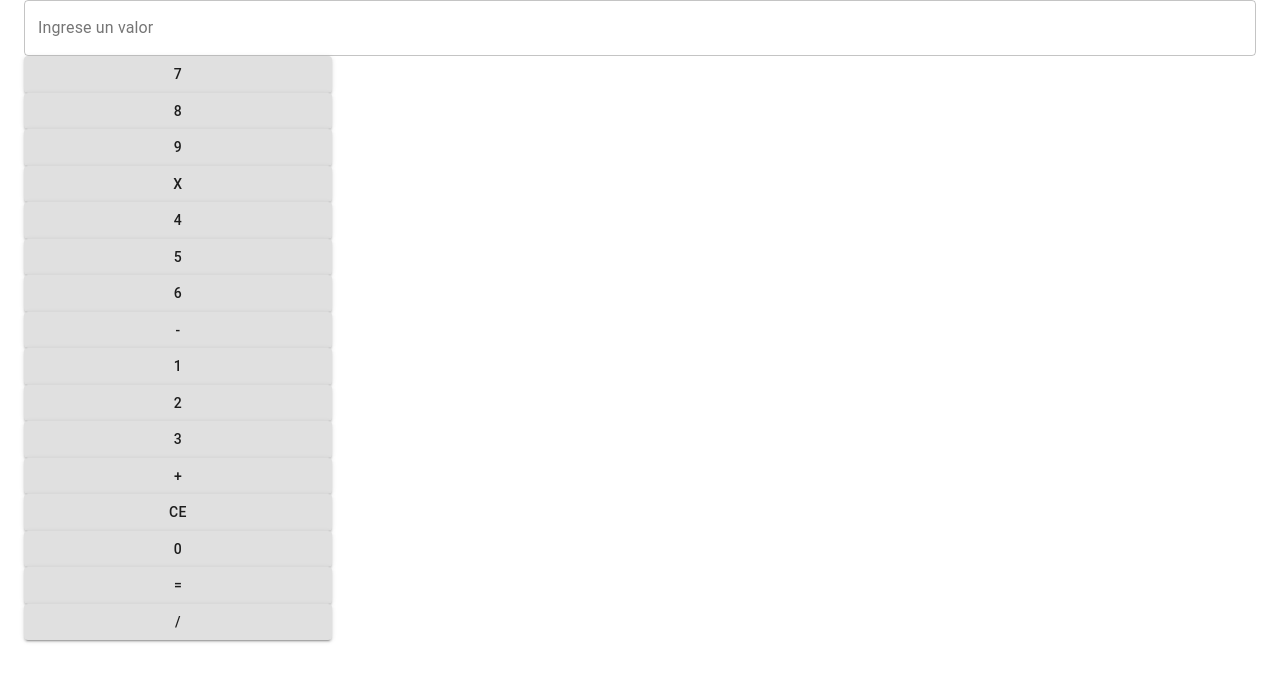
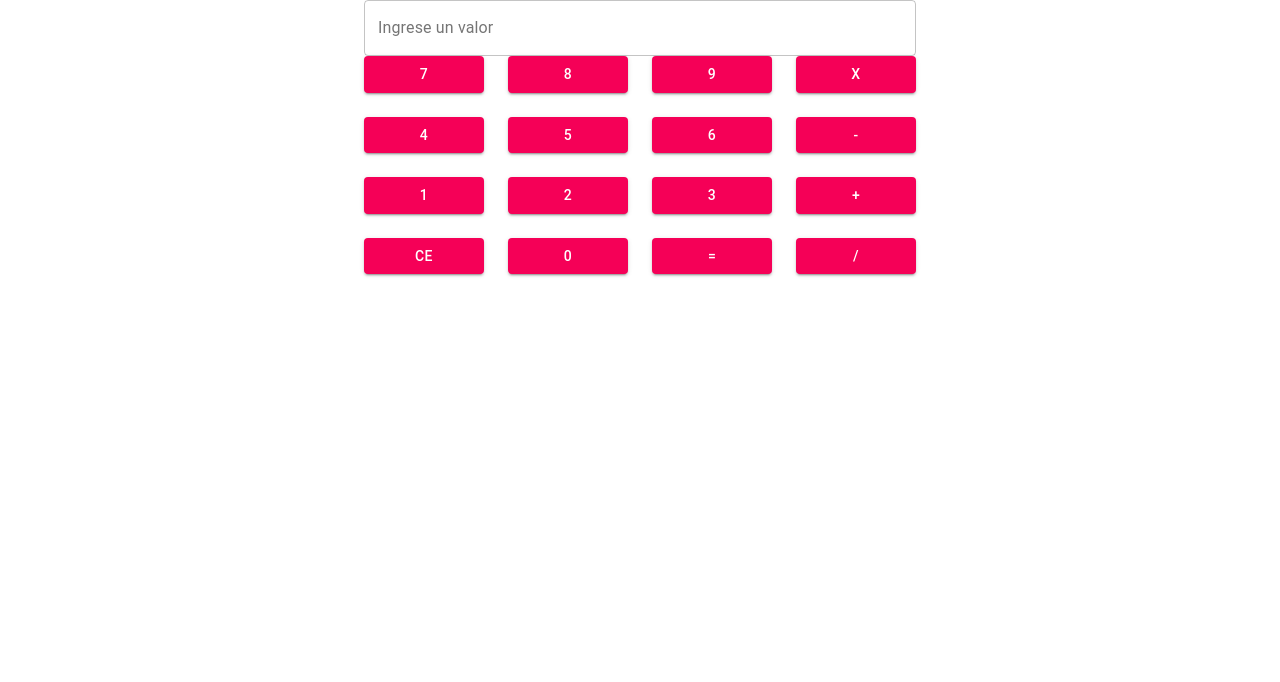
Before and after one commit to Slbdanyeltz/practicareact, a React (Create React App) app: page / in a window 1280 px wide. Shown: the top 682 px of the page. Built offline with nearby package versions, Linux system fonts and the light colour scheme.

Commit message:
FINAL FELIZ

```diff
--- a/src/App.js
+++ b/src/App.js
@@ -4,7 +4,7 @@ import './App.css';
 
 export default class App extends React.Component {
 
-   constructor(props) {
+  constructor(props) {
     super(props);
     this.state = {
       campo:'',
@@ -28,7 +28,7 @@ export default class App extends React.Component {
       });
     } else {
       this.clear();
-      this.state({
+      this.setState({
         campo:number,
         resultado: 'pendiente'
       });
@@ -36,30 +36,30 @@ export default class App extends React.Component {
   }
 
   setOperation(symbol) {
-    //console.log((`Simbolo de operacion ${symbol}`);
+    // console.log(`Simbolo de operacion ${symbol}`);
     if(this.state.operacion === ''){
       this.setState({
         campo: this.state.campo + symbol,
         operacion: symbol
       })
-      } else {
-        alert('Ya ha seleccionado una operación mamtemática!');
-      }
+    } else {
+      alert('Ya ha seleccionado una operación matemática!');
     }
+  }
 
-  getResult(){
+  getResult() {
     if(this.state.operacion !== ''){
       let numeros = this.state.campo.split(this.state.operacion);
       console.log(numeros);
       if(numeros[1] === ''){
-        alert('Ingresar segundo numero a operar !');
-      }else {
+        alert('Ingrese el segundo numero a operar!');
+      } else {
         let resultado = this.executeOperation(parseInt(numeros[0]), parseInt(numeros[1]));
         this.setState({campo: this.state.campo + ' = ' + resultado});
       }
 
     } else {
-      // No ha seleccionado nungun operador
+      // No ha seleccionado ningun operador
       alert('Seleccione una operación matemática!');
     }
   }
@@ -89,88 +89,88 @@ export default class App extends React.Component {
 
   render() {
     return (
-      <Container maxWidtch="sm">
+      <Container maxWidth="sm">
         <Grid>
           <TextField id="outlined-basic" label="Ingrese un valor" variant="outlined" value={this.state.campo} fullWidth/>
         </Grid>
-        <Grid Container spacing={3}>
+        <Grid container spacing={3}>
           <Grid item xs={3}>
-            <Button variant="contained" color="secundary" fullWidth onClick={()=>{this.addNumber('7')}}>
+            <Button variant="contained" color="secondary" fullWidth onClick={()=>{this.addNumber('7')}}>
               7
             </Button>
           </Grid>
           <Grid item xs={3}>
-            <Button variant="contained" color="secundary" fullWidth onClick={()=>{this.addNumber('8')}}>
+            <Button variant="contained" color="secondary" fullWidth onClick={()=>{this.addNumber('8')}}>
               8
             </Button>
           </Grid>
           <Grid item xs={3}>
-            <Button variant="contained" color="secundary" fullWidth onClick={()=>{this.addNumber('9')}}>
+            <Button variant="contained" color="secondary" fullWidth onClick={()=>{this.addNumber('9')}}>
               9
             </Button>
           </Grid>
           <Grid item xs={3}>
-            <Button variant="contained" color="secundary" fullWidth onClick={()=>{this.addNumber('X')}}>
+            <Button variant="contained" color="secondary" fullWidth onClick={()=>{this.setOperation('X')}}>
               X
             </Button>
           </Grid>
           <Grid item xs={3}>
-            <Button variant="contained" color="secundary" fullWidth onClick={()=>{this.addNumber('4')}}>
+            <Button variant="contained" color="secondary" fullWidth onClick={()=>{this.addNumber('4')}}>
               4
             </Button>
           </Grid>
           <Grid item xs={3}>
-            <Button variant="contained" color="secundary" fullWidth onClick={()=>{this.addNumber('5')}}>
+            <Button variant="contained" color="secondary" fullWidth onClick={()=>{this.addNumber('5')}}>
               5
             </Button>
           </Grid>
           <Grid item xs={3}>
-            <Button variant="contained" color="secundary" fullWidth onClick={()=>{this.addNumber('6')}}>
+            <Button variant="contained" color="secondary" fullWidth onClick={()=>{this.addNumber('6')}}>
               6
             </Button>
           </Grid>
           <Grid item xs={3}>
-            <Button variant="contained" color="secundary" fullWidth onClick={()=>{this.addNumber('-')}}>
+            <Button variant="contained" color="secondary" fullWidth onClick={()=>{this.setOperation('-')}}>
               -
             </Button>
           </Grid>
           <Grid item xs={3}>
-            <Button variant="contained" color="secundary" fullWidth onClick={()=>{this.addNumber('1')}}>
+            <Button variant="contained" color="secondary" fullWidth onClick={()=>{this.addNumber('1')}}>
               1
             </Button>
           </Grid>
           <Grid item xs={3}>
-            <Button variant="contained" color="secundary" fullWidth onClick={()=>{this.addNumber('2')}}>
+            <Button variant="contained" color="secondary" fullWidth onClick={()=>{this.addNumber('2')}}>
               2
             </Button>
           </Grid>
           <Grid item xs={3}>
-            <Button variant="contained" color="secundary" fullWidth onClick={()=>{this.addNumber('3')}}>
+            <Button variant="contained" color="secondary" fullWidth onClick={()=>{this.addNumber('3')}}>
               3
             </Button>
           </Grid>
           <Grid item xs={3}>
-            <Button variant="contained" color="secundary" fullWidth onClick={()=>{this.addNumber('+')}}>
+            <Button variant="contained" color="secondary" fullWidth onClick={()=>{this.setOperation('+')}}>
               +
             </Button>
           </Grid>
           <Grid item xs={3}>
-            <Button variant="contained" color="secundary" fullWidth onClick={()=>{this.addNumber('CE')}}>
+            <Button variant="contained" color="secondary" fullWidth onClick={()=>{this.clear()}}>
               CE
             </Button>
           </Grid>
           <Grid item xs={3}>
-            <Button variant="contained" color="secundary" fullWidth onClick={()=>{this.addNumber('0')}}>
+            <Button variant="contained" color="secondary" fullWidth onClick={()=>{this.addNumber('0')}}>
               0
             </Button>
           </Grid>
           <Grid item xs={3}>
-            <Button variant="contained" color="secundary" fullWidth onClick={()=>{this.addNumber('=')}}>
+            <Button variant="contained" color="secondary" fullWidth onClick={()=>{this.getResult()}}>
               =
             </Button>
           </Grid>
           <Grid item xs={3}>
-            <Button variant="contained" color="secundary" fullWidth onClick={()=>{this.addNumber('/')}}>
+            <Button variant="contained" color="secondary" fullWidth onClick={()=>{this.setOperation('/')}}>
               /
             </Button>
           </Grid>
@@ -180,4 +180,4 @@ export default class App extends React.Component {
   }
 }
 
-//App;
+// App;
```
